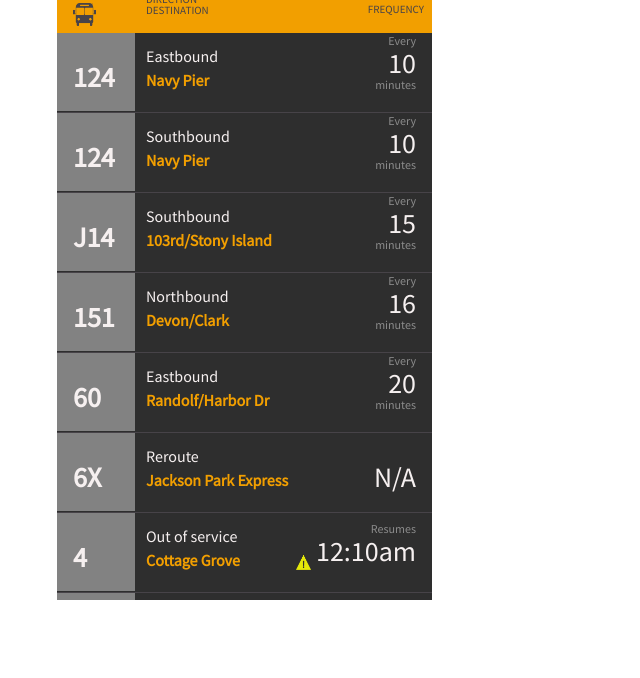
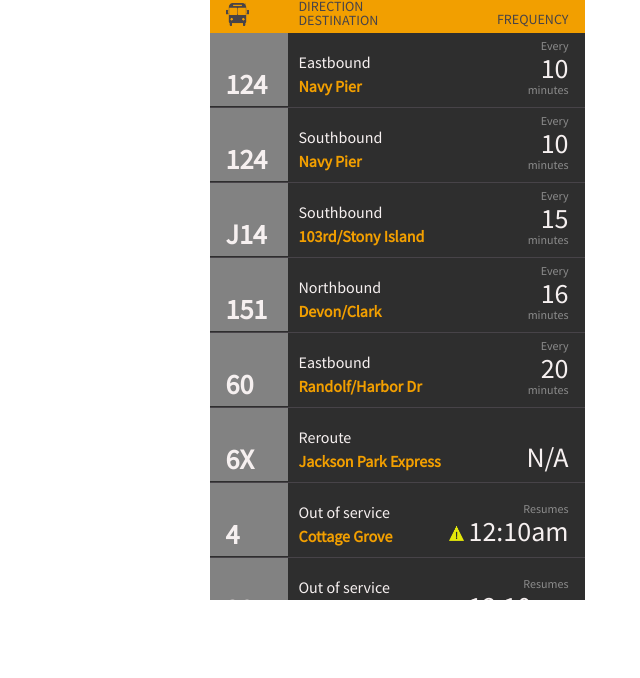
Before and after one commit to TamaraLong/Busy-Bus, a plain HTML site: page index.html in a window 1280 px wide. Shown: the part 122-800 px from the top of the page, without its empty margins (243-883 px from the left). Drawn offline with Linux system fonts and the light colour scheme.

Commit message:
Finalize formatting and styling. Prepare to merge with master branch

```diff
--- a/css/style.css
+++ b/css/style.css
@@ -5,37 +5,32 @@
 }
 
 html {
-  height: 100%;
-  width: 100%;
   background-color: white;
 }
 
 body {
   background-color: #474348;
   font-family: 'Source Sans Pro', sans-serif;
-  height: 100%;
-  max-height: 667px;
-  max-width: 375px;
-  margin-left: 300px;
-  overflow: scroll;
+  height: 667px;
+  margin: 0 auto;
+  width: 375px;
 }
 
 header {
+  color: #2b2b2b;
+  height: 116px;
   width: 100%;
-  height: 116px;
-  color: #2b2b2b;
 }
 
 h1 {
+  color: #f6f0f0;
   font-size: 28px;
-  color: #f6f0f0;
   margin: 15px 0 14px 16px;
 }
 
 h3 {
-  font-size: 11px;
   color: #474348;
-  float: left;
+  font-size: 14px;
   text-transform: uppercase;
 }
 
@@ -46,6 +41,7 @@ p {
 
 section {
   height: 85%;
+  max-height: 85%;
   overflow: scroll;
 }
 
@@ -55,39 +51,43 @@ section {
 }
 
 img.image2 {  /* back arrow icon */
-  width: 12px;
   height: 20px;
   margin: 17px 0 0 8px;
+  width: 12px;
 }
 
 /* Orange label bar */
 .labelbar {
+  background-color: #f29f00;
   display: flex;
+  height: 39px;
   width: 100%;
-  height: 39px;
-  background-color: #f29f00;
 }
 
 img.image3 {  /* bus vector */
-  width: 23px;
   height: 23px;
   margin: 9px 50px 9px 16px;
+  width: 23px;
+}
+
+.dd-label {
+  margin-top: 5px;
 }
 
 .frequency-label {
   margin-left: auto;
-  padding: 10px 8px 0 0;
+  padding: 18px 16px 0 0;
 }
 
 /* Full Bus element */
 .bus {
   background-color: #2e2e2e;
+  border-bottom: 0.5px solid #474348;
   color: #f6f0f0;
   display: flex;
   flex-wrap: wrap;
+  height: 75px;
   width: 100%;
-  height: 80px;
-  border-bottom: 0.5px solid #474348;
 }
 
 /* Div making up the grey number box */
@@ -98,49 +98,47 @@ img.image3 {  /* bus vector */
 }
 
 .bus-number {
-  padding: 30px 0 20px 16px;
+  align-items: center;
   font-size: 28px;
   font-weight: bold;
-  align-items: center;
+  padding: 37px 0 7px 16px;
 }
 
 /* Divs containing bus direction and destination */
 .info {
+  display: flex;
   flex: 2;
-  display: flex;
   flex-direction: column;
-  padding-bottom: 10px;
-  padding-left: 11px;
   justify-content: center;
+  padding: 18px 0 10px 11px;
 }
 
 .direction {
+  margin-bottom: 10px;
+  max-height: 14px;
   order: 0;
-  max-height: 14px;
-  margin-bottom: 10px;
 }
 
 .destination {
+  color: #f29f00;
   font-size: 16px;
   font-weight: bold;
-  color: #f29f00;
 }
 
 /* Divs containing frequency and bus times */
 .time {
+  display: flex;
   flex: 1;
-  display: flex;
   flex-direction: column;
-  padding-bottom: 10px;
-  padding-right: 16px;
+  order: 2;
+  padding: 5px 16px 5px 0;
   text-align: right;
-  order: 2;
 }
 
 .every {
+  color: #8c8c8c;
   font-size: 12px;
   margin-top: 2px;
-  color: #8c8c8c;
 }
 
 .twenty {
@@ -149,9 +147,9 @@ img.image3 {  /* bus vector */
 }
 
 .minutes {
+  color: #8c8c8c;
   font-size: 12px;
   margin-bottom: 2px;
-  color: #8c8c8c;
 }
 
 /* Styling for rerouted bus */
@@ -161,6 +159,15 @@ img.image3 {  /* bus vector */
 }
 
 /* Stlying for out of service buses */
+.oos-time {
+  display: flex;
+  flex: 1;
+  flex-direction: column;
+  order: 2;
+  padding: 10px 16px 5px 0;
+  text-align: right;
+}
+
 .ofs {
   color: #ff4747;
   font-size: 16px;
@@ -168,9 +175,9 @@ img.image3 {  /* bus vector */
 }
 
 .resumes {
+  color: #8c8c8c;
   font-size: 12px;
   margin-top: 10px;
-  color: #8c8c8c;
 }
 
 .resumetime {
@@ -178,17 +185,17 @@ img.image3 {  /* bus vector */
   margin: 2px 0;
 }
 
-.image1 {
+.image1 { /* Alert icon */
+  height: 15px;
+  margin-top: 43px;
+  margin-right: 5px;
   width: 15px;
-  height: 15px;
-  margin-top: 42px;
-  margin-right: 5px;
 }
 
 .alert {
+  align-items: flex-end;
+  display: flex;
   flex: 1;
-  display: flex;
   flex-direction: column;
   order: 1;
-  align-items: flex-end;
 }
--- a/index.html
+++ b/index.html
@@ -4,6 +4,7 @@
     <meta charset="utf-8"> <!-- This defines your HTML Document's Character set -->
     <meta name="author" content="Tamara Long"> <!-- You are the author of this web site -->
     <meta name="description" content="This is my first app designed and coded by Tamara Long.">
+    <meta name="viewport" content="width=device-width, initial-scale=1.0">
     <title>Busy Bus</title>
     <link rel="stylesheet" href="css/reset.css">
     <link rel="stylesheet" href="css/style.css">
@@ -116,7 +117,7 @@
           <p class="direction">Out of service</p>
           <p class="destination">Cottage Grove</p>
         </div>
-        <div class="time">
+        <div class="oos-time">
           <p class="resumes">Resumes</p>
           <p class ="resumetime">12:10am</p>
         </div>
@@ -133,7 +134,7 @@
           <p class="direction">Out of service</p>
           <p class="destination">Madison</p>
         </div>
-        <div class="time">
+        <div class="oos-time">
           <p class="resumes">Resumes</p>
           <p class ="resumetime">12:10am</p>
         </div>
@@ -150,7 +151,7 @@
           <p class="direction">Out of service</p>
           <p class="destination">Streeterville/Taylor</p>
         </div>
-        <div class="time">
+        <div class="oos-time">
           <p class="resumes">Resumes</p>
           <p class ="resumetime">6:00am</p>
         </div>
```
